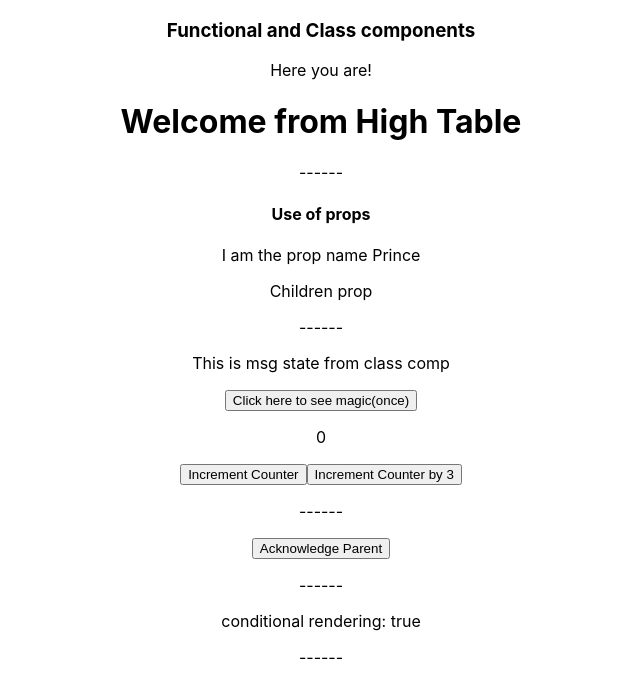
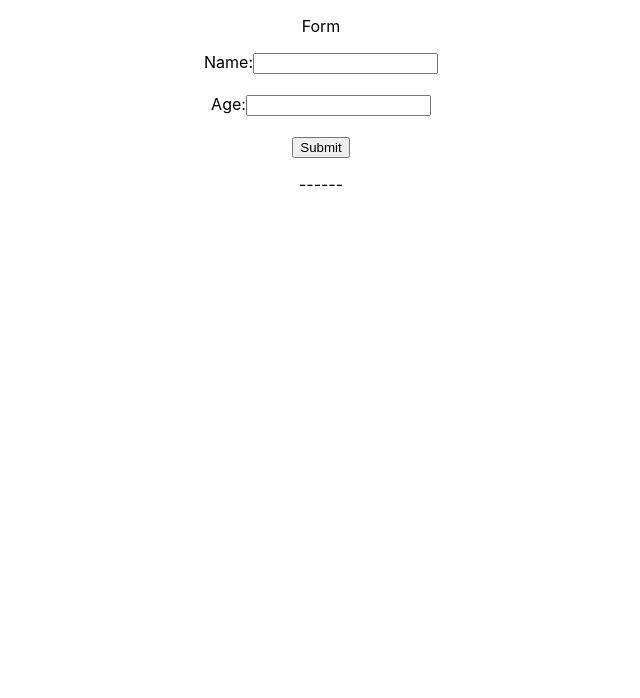
Before and after one commit to Prince-Rabadiya/ReactJS-react_basic_concepts_implementation, a React (Create React App) app: page / in a window 1280 px wide. Shown: the top 698 px of the page, without its empty margins (319-959 px from the left). Built offline with nearby package versions, Linux system fonts and the light colour scheme.

Commit message:
styling with css different techniques, list rendering and form handling

```diff
--- a/src/App.js
+++ b/src/App.js
@@ -4,15 +4,23 @@ import { PropsDemo } from './components/props/PropsDemo'
 import { StateWithClassComp } from './components/state/StateWithClassComp'
 import { MethodAsPropParent } from './components/props/MethodAsPropParent'
 import { ConditionalRendering } from './components/rendering/ConditionalRendering';
+import { ListRendering } from './components/rendering/ListRendering';
+import { InlineCss, StyleWithModuleCss, StylingWithCss } from './components/styling/StylingWithCss';
+import { Form } from './components/form_handling/Form';
 
 function App() {
   return (
     <div className="App">
-      <PlainFunClassComponents/>
+      {/* <PlainFunClassComponents/>
       <PropsDemo name='Prince'> Children prop </PropsDemo>
       <StateWithClassComp/>
       <MethodAsPropParent/>
-      <ConditionalRendering/>
+      <ConditionalRendering/> */}
+      {/* <ListRendering/>
+      <StylingWithCss/>
+      <InlineCss/>
+      <StyleWithModuleCss/> */}
+      <Form/>
     </div>
   );
 }
--- /dev/null
+++ b/src/components/form_handling/Form.js
@@ -0,0 +1,49 @@
+import React, { Component } from 'react'
+import Divider from '../comp_divider/Divider'
+
+export class Form extends Component {
+    constructor(props) {
+        super(props)
+
+        this.state = {
+            name: '',
+            age: ''
+        }
+    }
+
+    nameChanged = (event) => {
+        this.setState({
+            name: event.target.value
+        })
+    }
+
+    ageChanged = (event) => {
+        this.setState({
+            age: event.target.value
+        })
+    }
+
+    handleSubmission = (event) => {
+        alert(`Name is ${this.state.name} and age is ${this.state.age}`)
+        event.preventDefault()
+    }
+
+    render() {
+        const {name, age} = this.state //state destructuring
+        return (
+            <div>
+                <form onSubmit={this.handleSubmission}>
+                    <p>Form</p>
+                    <label>Name:</label>
+                    <input value={name} onChange={this.nameChanged} type='text' />
+                    <br/><br/>
+                    <label>Age:</label>
+                    <input value={age} onChange={this.ageChanged} type='number' />
+                    <br/><br/>
+                    <button type='submit'>Submit</button>
+                </form>
+                <Divider/>
+            </div>
+        )
+    }
+}
--- /dev/null
+++ b/src/components/rendering/ListRendering.js
@@ -0,0 +1,16 @@
+import React from 'react'
+import Divider from '../comp_divider/Divider'
+
+export function ListRendering() {
+    const list = [1, 2, 3, 4 ,5]
+    const renderList = list.map((item, index) => <p key={/*it should be unique*/ index}>{item ** 2}</p>)
+    // don't use index as a key when having sorting feature.
+
+    return (
+        <div>
+            <p>list rendering</p>
+            {renderList}
+            <Divider/>
+        </div>
+    )
+}
--- /dev/null
+++ b/src/components/styling/StylingWithCss.js
@@ -0,0 +1,37 @@
+import React from 'react'
+import '../../stylesheets/misc.css' //inherits to child components
+import style from '../../stylesheets/module.module.css'
+import Divider from '../comp_divider/Divider'
+
+export const StylingWithCss = () => {
+    const styleClass = true && 'italic' //just to show use of bactics(``) for interpolation
+    return (
+        <div>
+            <h3>applying styles with css</h3>
+            <p className={`red ${styleClass}`}>This text should be in red colour.</p>
+        </div>
+    )
+}
+
+export const InlineCss = () => {
+    const styleCode = {
+        // key in camelcase
+        fontSize: '14px',
+        color: 'green'
+    }
+
+    return(
+        <div>
+            <p style={styleCode}>Inline css</p>
+        </div>
+    )
+}
+
+export const StyleWithModuleCss = () => {
+    return(
+        <React.Fragment> {/*can use fragment when you don't want to wrap jsx into one specific div*/}
+            <p className={style.bgAqua}>styling with module css</p>
+            <Divider/>
+        </React.Fragment>
+    )
+}
--- /dev/null
+++ b/src/stylesheets/misc.css
@@ -0,0 +1,2 @@
+.red { color: red }
+.italic { font-style: italic }
--- /dev/null
+++ b/src/stylesheets/module.module.css
@@ -0,0 +1,3 @@
+.bgAqua {
+    background-color: aqua;
+}
```
